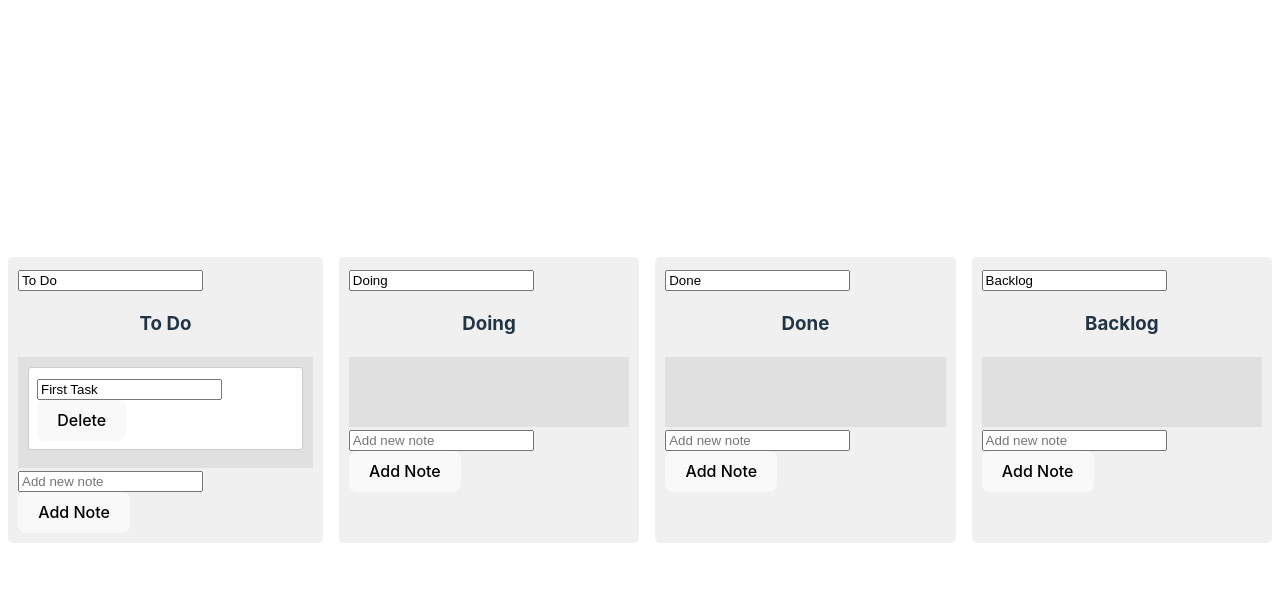
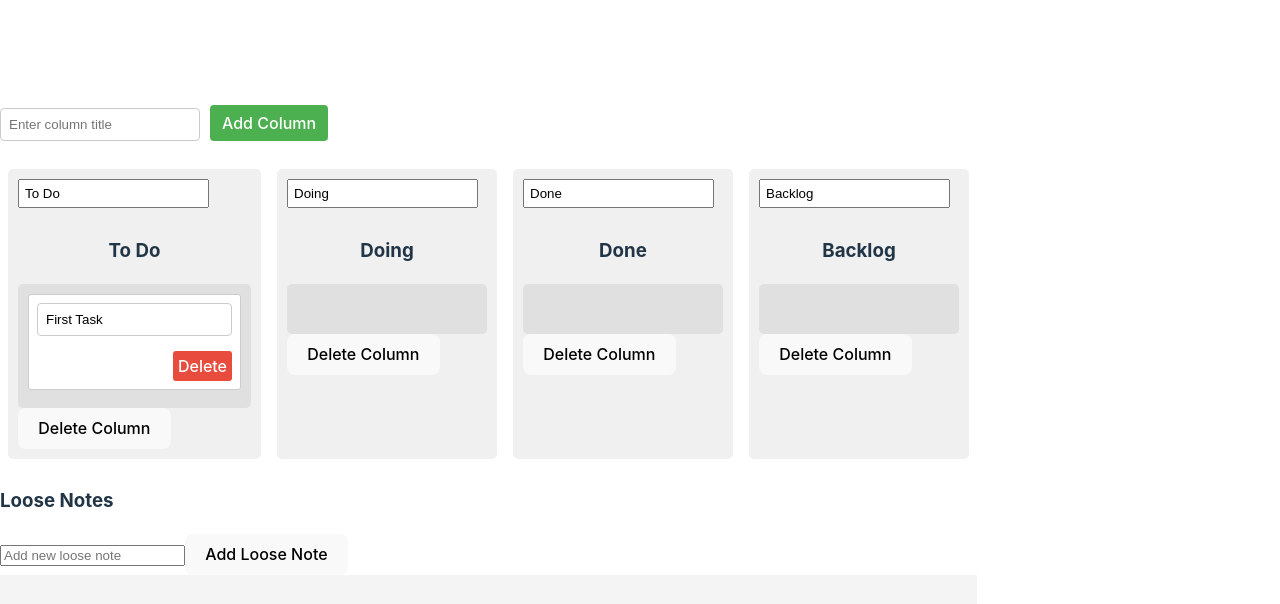
Before and after one commit to CarlosPaz64/Primer-Parcial---Desarrollo-de-Aplicaciones-Web, a React (Vite) app: page / in a window 1280 px wide. Shown: the top 604 px of the page. Built offline with nearby package versions, Linux system fonts and the light colour scheme.

Commit message:
Corrección de errores

```diff
--- /dev/null
+++ b/src/AddColumn.tsx
@@ -0,0 +1,56 @@
+// AddColumn.tsx
+import React, { useState, useContext } from 'react';
+import { KanbanContext } from './KanbanContext'; // Asegúrate de que la ruta sea correcta
+import { v4 as uuidv4 } from 'uuid';
+
+const AddColumn: React.FC = () => {
+  const { dispatch } = useContext(KanbanContext);
+  const [newColumnTitle, setNewColumnTitle] = useState('');
+
+  const handleAddColumn = () => {
+    if (!newColumnTitle.trim()) return; // Evita agregar columnas sin título
+
+    const newColumn = {
+      id: uuidv4(),
+      title: newColumnTitle.trim(),
+      notes: [],
+    };
+
+    dispatch({ type: 'ADD_COLUMN', column: newColumn });
+    setNewColumnTitle(''); // Limpiar el input después de añadir la columna
+  };
+
+  return (
+    <div style={{ marginBottom: '20px' }}>
+      <input
+        type="text"
+        value={newColumnTitle}
+        onChange={(e) => setNewColumnTitle(e.target.value)}
+        placeholder="Enter column title"
+        style={{
+          padding: '8px',
+          borderRadius: '4px',
+          border: '1px solid #ccc',
+          marginRight: '10px',
+          width: '200px',
+          boxSizing: 'border-box',
+        }}
+      />
+      <button
+        onClick={handleAddColumn}
+        style={{
+          padding: '8px 12px',
+          borderRadius: '4px',
+          border: 'none',
+          backgroundColor: '#4caf50',
+          color: 'white',
+          cursor: 'pointer',
+        }}
+      >
+        Add Column
+      </button>
+    </div>
+  );
+};
+
+export default AddColumn;
--- a/src/Column.tsx
+++ b/src/Column.tsx
@@ -1,7 +1,8 @@
 // Column.tsx
-import React, { useContext, useState } from 'react';
+import React, { useContext } from 'react';
 import { Droppable, Draggable } from 'react-beautiful-dnd';
 import { KanbanContext } from './KanbanContext';
+import EditableNoteInput from './EditableNoteInput'; // Asegúrate de que la ruta sea correcta
 
 interface Note {
   id: string;
@@ -22,24 +23,18 @@ interface ColumnProps {
 const Column: React.FC<ColumnProps> = ({ column }) => {
   const { dispatch } = useContext(KanbanContext);
 
-  // Estado para manejar el contenido específico de cada nota
-  const [editNoteContent, setEditNoteContent] = useState<Record<string, string>>({});
-
-  // Función para manejar el cambio de contenido de cada nota
-  const handleChangeNoteContent = (noteId: string, content: string) => {
-    setEditNoteContent((prev) => ({
-      ...prev,
-      [noteId]: content, // Actualiza solo el contenido de la nota específica
-    }));
-  };
-
-  const handleEditNote = (noteId: string) => {
+  const handleEditNote = (noteId: string, newContent: string) => {
     const note = column.notes.find((note) => note.id === noteId);
     if (!note) return;
 
-    const updatedNote = { ...note, content: editNoteContent[noteId] || note.content };
+    const updatedNote = { ...note, content: newContent };
 
-    dispatch({ type: 'EDIT_NOTE', columnId: column.id, noteId, updatedNote });
+    dispatch({
+      type: 'EDIT_NOTE',
+      columnId: column.id,
+      noteId,
+      updatedNote,
+    });
   };
 
   const handleDeleteNote = (noteId: string) => {
@@ -54,7 +49,13 @@ const Column: React.FC<ColumnProps> = ({ column }) => {
           <div
             {...provided.droppableProps}
             ref={provided.innerRef}
-            style={{ minHeight: '50px', padding: '10px', background: '#e0e0e0' }}
+            style={{
+              minHeight: '50px',
+              padding: '10px',
+              background: '#e0e0e0',
+              borderRadius: '5px',
+              boxSizing: 'border-box',
+            }}
           >
             {column.notes.map((note, index) => (
               <Draggable key={note.id} draggableId={note.id} index={index}>
@@ -70,17 +71,31 @@ const Column: React.FC<ColumnProps> = ({ column }) => {
                       backgroundColor: '#fff',
                       border: '1px solid #ccc',
                       borderRadius: '3px',
+                      display: 'flex',
+                      flexDirection: 'column',
+                      gap: '5px',
                       ...provided.draggableProps.style,
                     }}
                   >
-                    <input
-                      type="text"
-                      value={editNoteContent[note.id] ?? note.content} // Accede al estado específico del input o al valor inicial
-                      onChange={(e) => handleChangeNoteContent(note.id, e.target.value)}
-                      onBlur={() => handleEditNote(note.id)} // Guarda los cambios al perder el foco
+                    <EditableNoteInput
+                      initialValue={note.content}
+                      onConfirm={(newContent) => handleEditNote(note.id, newContent)}
                       placeholder="Edit note content"
                     />
-                    <button onClick={() => handleDeleteNote(note.id)}>Delete</button>
+                    <button
+                      onClick={() => handleDeleteNote(note.id)}
+                      style={{
+                        alignSelf: 'flex-end',
+                        background: '#e74c3c',
+                        color: '#fff',
+                        border: 'none',
+                        borderRadius: '3px',
+                        padding: '5px',
+                        cursor: 'pointer',
+                      }}
+                    >
+                      Delete
+                    </button>
                   </div>
                 )}
               </Draggable>
--- /dev/null
+++ b/src/EditableInput.tsx
@@ -0,0 +1,33 @@
+// EditableInput.tsx
+import React, { useState, useEffect } from 'react';
+
+interface EditableInputProps {
+  initialValue: string;
+  onConfirm: (value: string) => void;
+  placeholder?: string;
+}
+
+const EditableInput: React.FC<EditableInputProps> = ({ initialValue, onConfirm, placeholder }) => {
+  const [value, setValue] = useState(initialValue);
+
+  useEffect(() => {
+    setValue(initialValue);
+  }, [initialValue]);
+
+  const handleBlur = () => {
+    onConfirm(value.trim());
+  };
+
+  return (
+    <input
+      type="text"
+      value={value}
+      onChange={(e) => setValue(e.target.value)}
+      onBlur={handleBlur}
+      placeholder={placeholder || 'Edit value'}
+      style={{ marginBottom: '10px', padding: '5px' }}
+    />
+  );
+};
+
+export default EditableInput;
--- /dev/null
+++ b/src/EditableNoteInput.tsx
@@ -0,0 +1,42 @@
+// EditableNoteInput.tsx
+import React, { useState, useEffect } from 'react';
+
+interface EditableNoteInputProps {
+  initialValue: string;
+  onConfirm: (value: string) => void;
+  placeholder?: string;
+}
+
+const EditableNoteInput: React.FC<EditableNoteInputProps> = ({ initialValue, onConfirm, placeholder }) => {
+  const [value, setValue] = useState(initialValue);
+
+  useEffect(() => {
+    setValue(initialValue); // Asegura que el input se actualiza solo cuando cambia el valor inicial
+  }, [initialValue]);
+
+  const handleBlur = () => {
+    if (value.trim() !== initialValue) {
+      onConfirm(value.trim()); // Confirma solo cuando hay un cambio
+    }
+  };
+
+  return (
+    <input
+      type="text"
+      value={value}
+      onChange={(e) => setValue(e.target.value)}
+      onBlur={handleBlur}
+      placeholder={placeholder || 'Edit note content'}
+      style={{
+        marginBottom: '10px',
+        padding: '8px',
+        width: '100%', // Asegura que el input ocupe todo el espacio disponible sin descuadrarse
+        border: '1px solid #ccc',
+        borderRadius: '4px',
+        boxSizing: 'border-box', // Esto evita que el padding modifique el tamaño del input
+      }}
+    />
+  );
+};
+
+export default EditableNoteInput;
--- a/src/KanbanContext.tsx
+++ b/src/KanbanContext.tsx
@@ -19,6 +19,7 @@ interface Column {
 // Define el estado inicial y las acciones para el reducer
 interface KanbanState {
   columns: Column[];
+  looseNotes: Note[];
 }
 
 const initialState: KanbanState = {
@@ -28,6 +29,7 @@ const initialState: KanbanState = {
     { id: 'column3', title: 'Done', notes: [] },
     { id: 'column4', title: 'Backlog', notes: [] },
   ],
+  looseNotes: [],
 };
 
 type Action =
@@ -36,44 +38,83 @@ type Action =
   | { type: 'CHANGE_COLUMN_TITLE'; columnId: string; newTitle: string }
   | { type: 'ADD_NOTE'; columnId: string; note: Note }
   | { type: 'EDIT_NOTE'; columnId: string; noteId: string; updatedNote: Note }
-  | { type: 'DELETE_NOTE'; columnId: string; noteId: string };
+  | { type: 'DELETE_NOTE'; columnId: string; noteId: string }
+  | { type: 'DELETE_COLUMN'; columnId: string }
+  | { type: 'ADD_LOOSE_NOTE'; note: Note }
+  | { type: 'ADD_COLUMN'; column: Column };
 
 const kanbanReducer = (state: KanbanState, action: Action): KanbanState => {
   switch (action.type) {
     case 'MOVE_NOTE': {
       const { sourceId, destId, sourceIndex, destIndex } = action;
 
-      const sourceColumn = state.columns.find(col => col.id === sourceId);
-      const destColumn = state.columns.find(col => col.id === destId);
+      // Mover nota desde una columna a otra o hacia Loose Notes
+      if (sourceId !== 'looseNotes') {
+        const sourceColumn = state.columns.find(col => col.id === sourceId);
+        if (!sourceColumn) return state;
 
-      if (!sourceColumn || !destColumn) return state;
+        const sourceNotes = [...sourceColumn.notes];
+        const [movedNote] = sourceNotes.splice(sourceIndex, 1);
 
-      const sourceNotes = [...sourceColumn.notes];
-      const [movedNote] = sourceNotes.splice(sourceIndex, 1);
+        // Si la nota se mueve a Loose Notes
+        if (destId === 'looseNotes') {
+          const looseNotes = [...state.looseNotes];
+          looseNotes.splice(destIndex, 0, movedNote);
 
-      const updatedSourceColumn = { ...sourceColumn, notes: sourceNotes };
+          return {
+            ...state,
+            columns: state.columns.map(col =>
+              col.id === sourceId ? { ...col, notes: sourceNotes } : col
+            ),
+            looseNotes,
+          };
+        }
 
-      if (sourceId === destId) {
-        sourceNotes.splice(destIndex, 0, movedNote);
-        const updatedColumn = { ...updatedSourceColumn, notes: sourceNotes };
-        return {
-          ...state,
-          columns: state.columns.map(col => (col.id === sourceId ? updatedColumn : col)),
-        };
-      } else {
+        // Mover nota a otra columna
+        const destColumn = state.columns.find(col => col.id === destId);
+        if (!destColumn) return state;
+
         const destNotes = [...destColumn.notes];
         destNotes.splice(destIndex, 0, movedNote);
+
         return {
           ...state,
           columns: state.columns.map(col =>
             col.id === sourceId
-              ? updatedSourceColumn
+              ? { ...sourceColumn, notes: sourceNotes }
               : col.id === destId
               ? { ...destColumn, notes: destNotes }
               : col
           ),
         };
       }
+
+      // Mover nota desde Loose Notes a una columna o dentro de Loose Notes
+      if (sourceId === 'looseNotes') {
+        const looseNotes = [...state.looseNotes];
+        const [movedNote] = looseNotes.splice(sourceIndex, 1);
+
+        // Si se mueve dentro de Loose Notes
+        if (destId === 'looseNotes') {
+          looseNotes.splice(destIndex, 0, movedNote);
+          return { ...state, looseNotes };
+        }
+
+        // Mover nota desde Loose Notes a una columna
+        const destColumn = state.columns.find(col => col.id === destId);
+        if (!destColumn) return state;
+
+        const destNotes = [...destColumn.notes];
+        destNotes.splice(destIndex, 0, movedNote);
+
+        return {
+          ...state,
+          looseNotes,
+          columns: state.columns.map(col => (col.id === destId ? { ...col, notes: destNotes } : col)),
+        };
+      }
+
+      return state; // Devuelve el estado actual si no se cumple ninguna condición
     }
 
     case 'MOVE_COLUMN': {
@@ -94,6 +135,9 @@ const kanbanReducer = (state: KanbanState, action: Action): KanbanState => {
 
     case 'ADD_NOTE': {
       const { columnId, note } = action;
+      if (columnId === 'looseNotes') {
+        return { ...state, looseNotes: [...state.looseNotes, note] };
+      }
       const updatedColumns = state.columns.map(col =>
         col.id === columnId ? { ...col, notes: [...col.notes, note] } : col
       );
@@ -123,6 +167,24 @@ const kanbanReducer = (state: KanbanState, action: Action): KanbanState => {
       return { ...state, columns: updatedColumns };
     }
 
+    case 'DELETE_COLUMN': {
+      const { columnId } = action;
+      const updatedColumns = state.columns.filter(col => col.id !== columnId);
+      return { ...state, columns: updatedColumns };
+    }
+
+    case 'ADD_LOOSE_NOTE': {
+      const { note } = action;
+      return { ...state, looseNotes: [...state.looseNotes, note] };
+    }
+
+    case 'ADD_COLUMN': {
+      return {
+        ...state,
+        columns: [...state.columns, action.column],
+      };
+    }
+
     default:
       return state;
   }
--- a/src/dashboard.tsx
+++ b/src/dashboard.tsx
@@ -2,13 +2,14 @@
 import React, { useContext, useState } from 'react';
 import { DragDropContext, Droppable, Draggable, DropResult } from 'react-beautiful-dnd';
 import { KanbanContext } from './KanbanContext';
-import Column from './column';
+import Column from './Column';
+import EditableInput from './EditableInput';
+import AddColumn from './AddColumn'; // Importa el nuevo módulo para añadir columnas
 import { v4 as uuidv4 } from 'uuid';
 
 const Kanban: React.FC = () => {
   const { state, dispatch } = useContext(KanbanContext);
-  const [newNoteContent, setNewNoteContent] = useState('');
-  const [columnTitleEdit, setColumnTitleEdit] = useState('');
+  const [looseNoteContent, setLooseNoteContent] = useState('');
 
   const onDragEnd = (result: DropResult) => {
     const { source, destination, type } = result;
@@ -28,23 +29,25 @@ const Kanban: React.FC = () => {
     }
   };
 
-  const handleAddNote = (columnId: string) => {
+  const handleAddLooseNote = () => {
     const newNote = {
       id: uuidv4(),
-      author: 'Author', // Puedes agregar un input para el autor
-      category: 'General', // Puedes agregar un input para la categoría
-      content: newNoteContent,
-    };
-    dispatch({ type: 'ADD_NOTE', columnId, note: newNote });
-    setNewNoteContent(''); // Limpiar el campo de texto
+      author: 'Author',
+      category: 'General',
+      content: looseNoteContent,
     };
 
-  const handleChangeTitle = (columnId: string) => {
-    dispatch({ type: 'CHANGE_COLUMN_TITLE', columnId, newTitle: columnTitleEdit });
-    setColumnTitleEdit(''); // Limpiar el campo de edición de título
+    dispatch({ type: 'ADD_LOOSE_NOTE', note: newNote });
+    setLooseNoteContent('');
+  };
+
+  const handleChangeTitle = (columnId: string, newTitle: string) => {
+    dispatch({ type: 'CHANGE_COLUMN_TITLE', columnId, newTitle });
   };
 
   return (
+    <div>
+      <AddColumn /> {/* Agrega el componente para crear nuevas columnas */}
       <DragDropContext onDragEnd={onDragEnd}>
         <Droppable droppableId="all-columns" direction="horizontal" type="column">
           {(provided) => (
@@ -65,21 +68,15 @@ const Kanban: React.FC = () => {
                         ...provided.draggableProps.style,
                       }}
                     >
-                    <input
-                      type="text"
-                      value={columnTitleEdit || column.title}
-                      onChange={(e) => setColumnTitleEdit(e.target.value)}
-                      onBlur={() => handleChangeTitle(column.id)}
+                      <EditableInput
+                        initialValue={column.title}
+                        onConfirm={(newTitle) => handleChangeTitle(column.id, newTitle)}
                         placeholder="Edit title"
                       />
                       <Column column={column} index={index} />
-                    <input
-                      type="text"
-                      value={newNoteContent}
-                      onChange={(e) => setNewNoteContent(e.target.value)}
-                      placeholder="Add new note"
-                    />
-                    <button onClick={() => handleAddNote(column.id)}>Add Note</button>
+                      <button onClick={() => dispatch({ type: 'DELETE_COLUMN', columnId: column.id })}>
+                        Delete Column
+                      </button>
                     </div>
                   )}
                 </Draggable>
@@ -88,7 +85,57 @@ const Kanban: React.FC = () => {
             </div>
           )}
         </Droppable>
+
+        {/* Zona de Notas Sueltas */}
+        <div style={{ marginTop: '20px' }}>
+          <h3>Loose Notes</h3>
+          <input
+            type="text"
+            value={looseNoteContent}
+            onChange={(e) => setLooseNoteContent(e.target.value)}
+            placeholder="Add new loose note"
+          />
+          <button onClick={handleAddLooseNote}>Add Loose Note</button>
+
+          <Droppable droppableId="looseNotes" type="note">
+            {(provided) => (
+              <div
+                {...provided.droppableProps}
+                ref={provided.innerRef}
+                style={{ display: 'flex', flexWrap: 'wrap', padding: '10px', minHeight: '100px', background: '#f4f4f4' }}
+              >
+                {state.looseNotes.map((note, index) => (
+                  <Draggable key={note.id} draggableId={note.id} index={index}>
+                    {(provided) => (
+                      <div
+                        ref={provided.innerRef}
+                        {...provided.draggableProps}
+                        {...provided.dragHandleProps}
+                        style={{
+                          userSelect: 'none',
+                          padding: '8px',
+                          margin: '4px',
+                          backgroundColor: '#fff',
+                          border: '1px solid #ccc',
+                          borderRadius: '3px',
+                          ...provided.draggableProps.style,
+                        }}
+                      >
+                        {note.content}
+                        <button onClick={() => dispatch({ type: 'DELETE_NOTE', columnId: 'looseNotes', noteId: note.id })}>
+                          Delete Note
+                        </button>
+                      </div>
+                    )}
+                  </Draggable>
+                ))}
+                {provided.placeholder}
+              </div>
+            )}
+          </Droppable>
+        </div>
       </DragDropContext>
+    </div>
   );
 };
 
```
Lines whose indentation alone changed are shown as unchanged.
